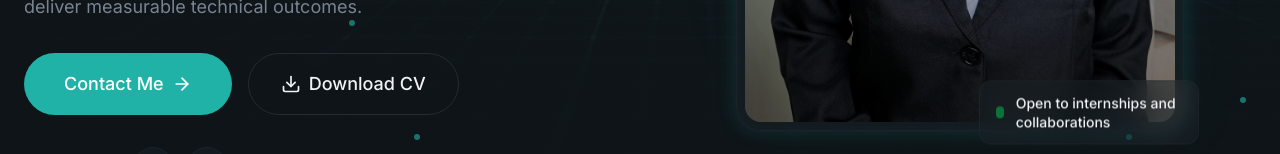
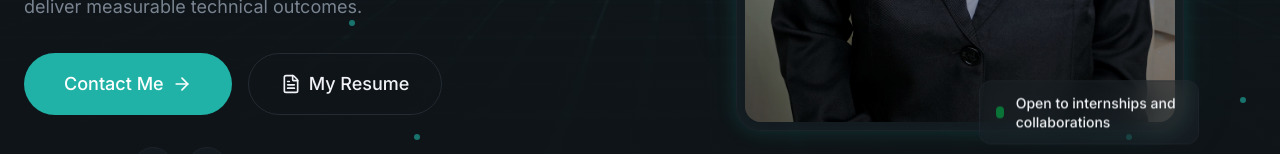
Before and after one commit to zainab1305/Portfolio, a React (Vite) app: page / in a window 1280 px wide. Shown: the part 606-760 px from the top of the page. Built offline with nearby package versions, Linux system fonts and the light colour scheme; a web font is replaced by a local one.

Commit message:
Opening resume instead of download + all links in new tab

```diff
--- a/src/layout/Footer.jsx
+++ b/src/layout/Footer.jsx
@@ -48,6 +48,8 @@ export const Footer = () => {
               <a
                 key={social.label}
                 href={social.href}
+                target="_blank"
+                rel="noopener noreferrer"
                 aria-label={social.label}
                 className="p-2 rounded-full glass hover:bg-primary/10 hover:text-primary transition-all"
               >
--- a/src/sections/Hero.jsx
+++ b/src/sections/Hero.jsx
@@ -1,5 +1,5 @@
 import React from "react";
-import { Github, Linkedin, ArrowRight, Download } from "lucide-react";
+import { Github, Linkedin, ArrowRight, FileText } from "lucide-react";
 import AnimatedBorderButton from "../components/AnimatedBorderButton";
 import Button from "../components/Button";
 
@@ -68,9 +68,9 @@ export const Hero = () => {
               <Button size="xl" type="button" onClick={handleContactClick}>
                 Contact Me <ArrowRight className="w-5 h-5" />
               </Button>
-              <AnimatedBorderButton href="/Zainab_Resume.pdf" download="Zainab_Resume.pdf" aria-label="Download Zainab Resume">
-                <Download className="w-5 h-5" />
-                Download CV
+              <AnimatedBorderButton href="/Zainab_Resume.pdf" target="_blank" rel="noopener noreferrer" aria-label="View Zainab Resume">
+                <FileText className="w-5 h-5" />
+                My Resume
               </AnimatedBorderButton>
             </div>
             {/* Social Links */}
@@ -83,6 +83,8 @@ export const Hero = () => {
                 <a
                   key={idx}
                   href={social.href}
+                  target="_blank"
+                  rel="noopener noreferrer"
                   className="p-2 rounded-full glass hover:bg-primary/10 hover:text-primary transition-all duration-300"
                 >
                   {<social.icon className="w-5 h-5" />}
```
